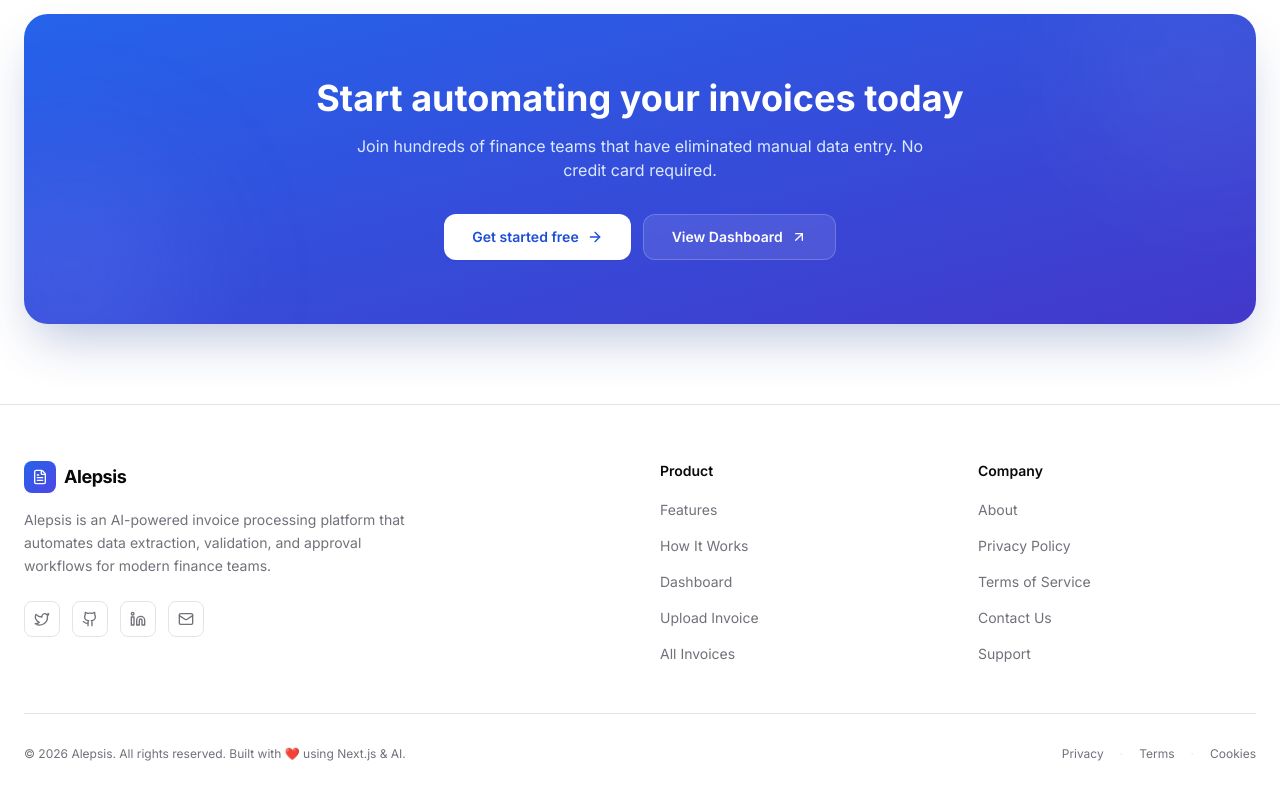
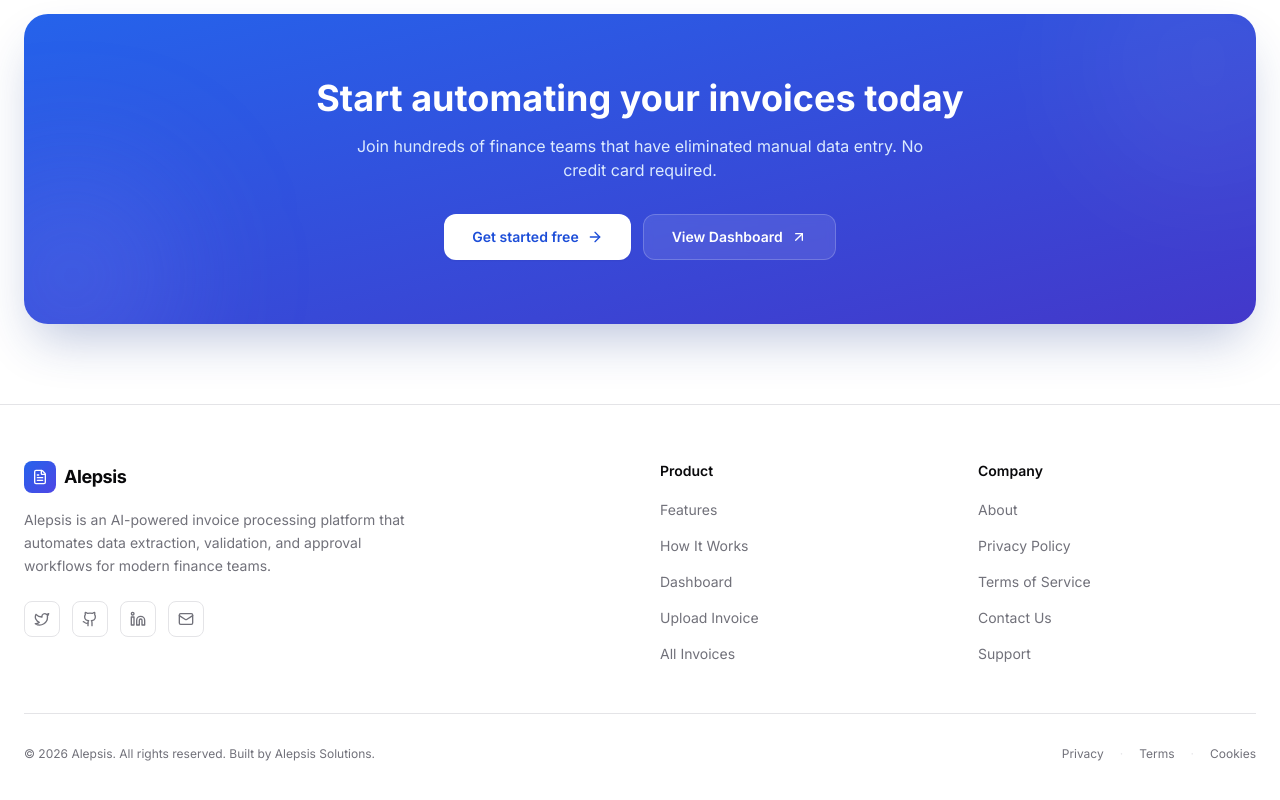
Before and after one commit to Deepkheni17/alepsis, a Next.js app in the folder frontend/: page / in a window 1280 px wide. Shown: the part 3432-4232 px from the top of the page. Built offline with nearby package versions, Linux system fonts and the light colour scheme; no server answers.

Commit message:
feat: update footer text to Built by Alepsis Solutions

```diff
--- a/frontend/components/blocks/hero-section.tsx
+++ b/frontend/components/blocks/hero-section.tsx
@@ -528,7 +528,7 @@ export function HeroSection() {
             {/* Bottom bar */}
             <div className="mt-12 pt-8 border-t border-border flex flex-col sm:flex-row items-center justify-between gap-4">
               <p className="text-xs text-muted-foreground">
-                &copy; {new Date().getFullYear()} Alepsis. All rights reserved. Built with ❤️ using Next.js &amp; AI.
+                &copy; {new Date().getFullYear()} Alepsis. All rights reserved. Built by Alepsis Solutions.
               </p>
               <div className="flex items-center gap-4">
                 <a href="#" className="text-xs text-muted-foreground hover:text-foreground transition-colors">Privacy</a>
```
